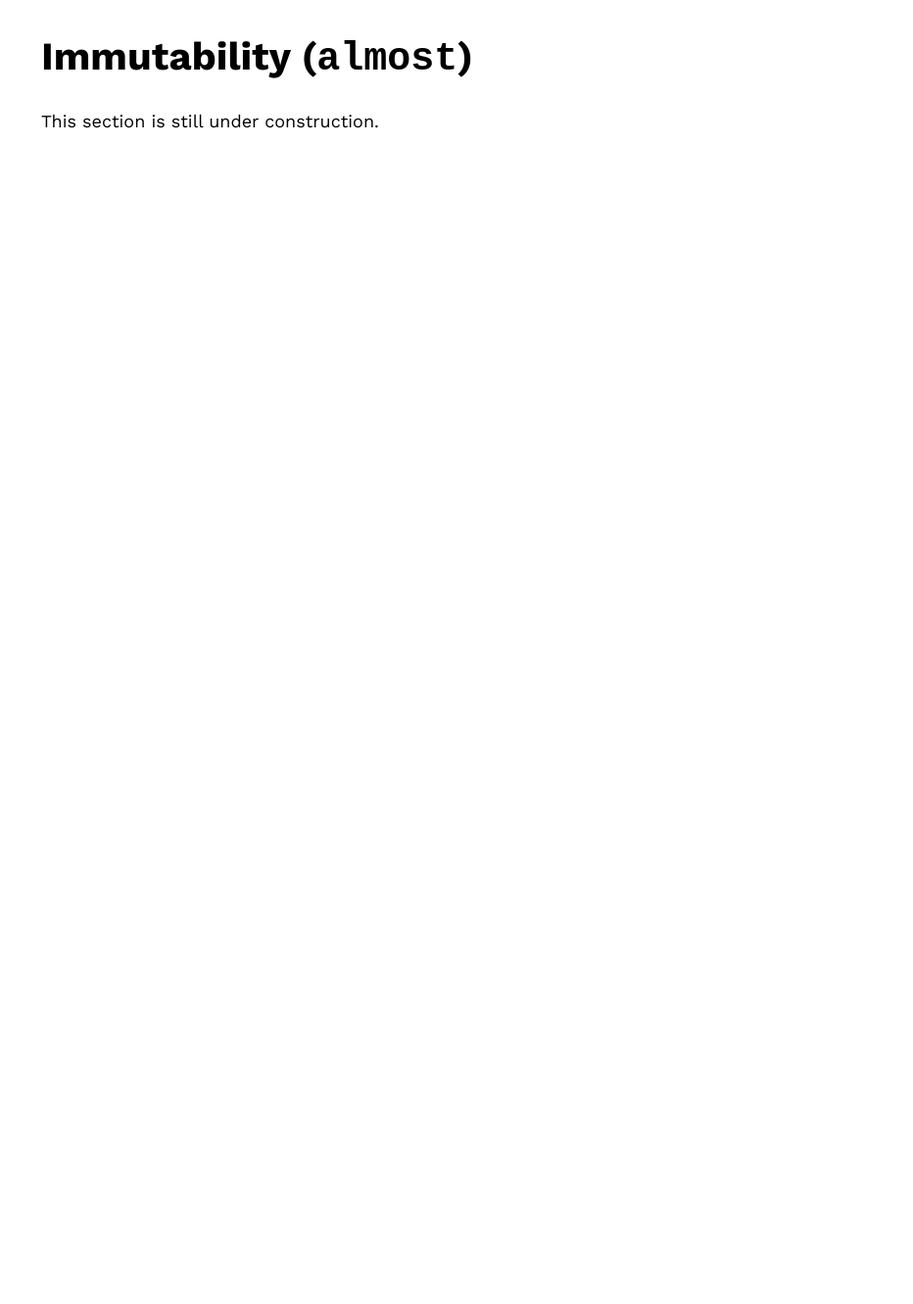
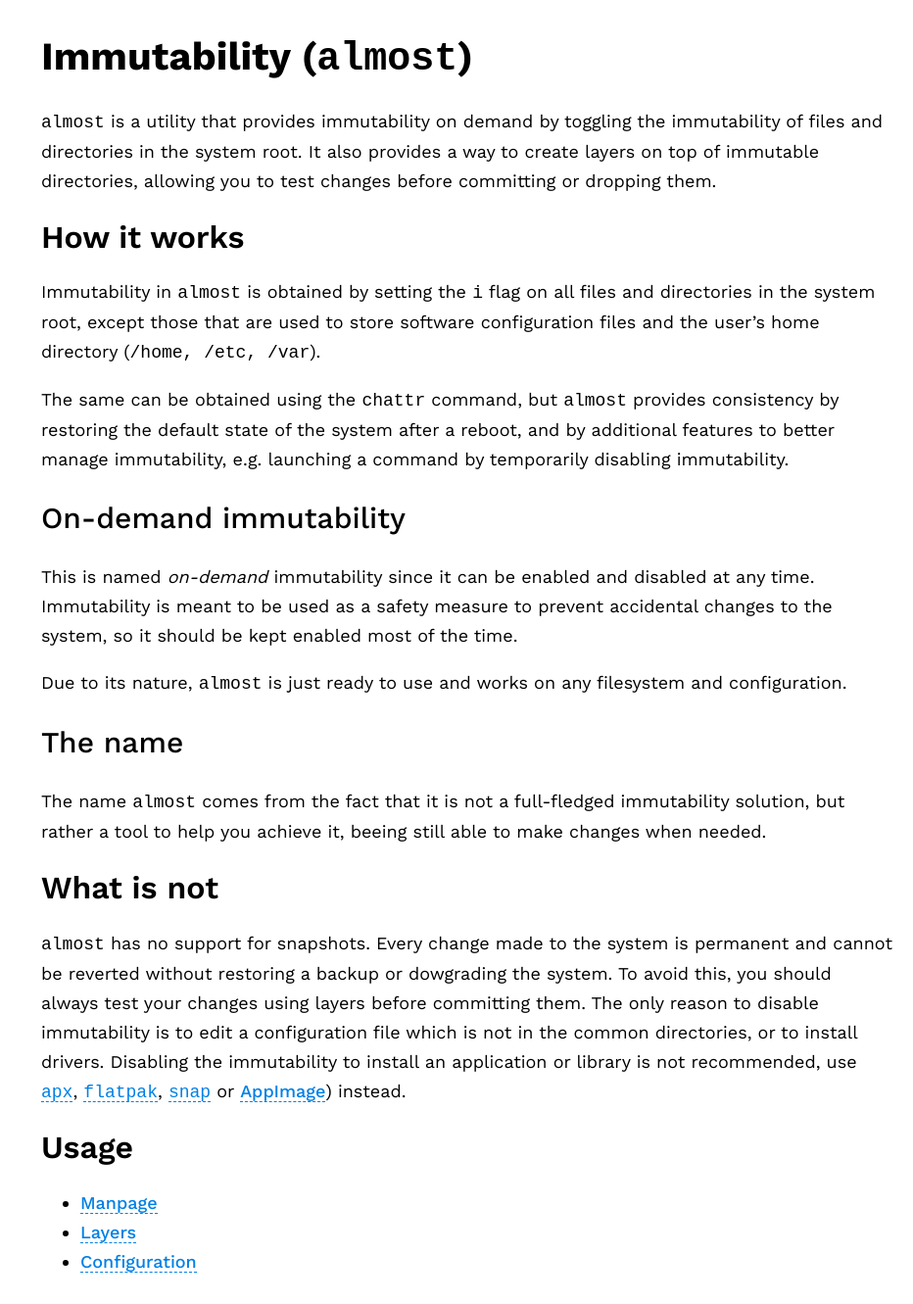
Before and after one commit to Vanilla-OS/documentation, a Jekyll site: the page built from docs/almost/index.md, in a window 1280 px wide. Shown: the whole page at 98% size, without its empty margins (348-1280 px from the left). Built offline with Jekyll 4.4.1, drawn with Linux system fonts in a browser that asks for light colours.

Commit message:
improve "almost" configuration

```diff
--- a/docs/almost/index.md
+++ b/docs/almost/index.md
@@ -4,4 +4,46 @@ description: Find out how to use Almost, the on-demand immutability utility.
 ---
 
 # Immutability (`almost`)
-This section is still under construction.
+`almost` is a utility that provides immutability on demand by toggling the
+immutability of files and directories in the system root. It also provides
+a way to create layers on top of immutable directories, allowing you to test
+changes before committing or dropping them.
+
+## How it works
+Immutability in `almost` is obtained by setting the `i` flag on all files and
+directories in the system root, except those that are used to store software
+configuration files and the user's home directory (`/home, /etc, /var`).
+
+The same can be obtained using the `chattr` command, but `almost` provides
+consistency by restoring the default state of the system after a reboot, and
+by additional features to better manage immutability, e.g. launching a command
+by temporarily disabling immutability.
+
+### On-demand immutability
+This is named *on-demand* immutability since it can be enabled and disabled
+at any time. Immutability is meant to be used as a safety measure to prevent
+accidental changes to the system, so it should be kept enabled most of the
+time.
+
+Due to its nature, `almost` is just ready to use and works on any filesystem
+and configuration.
+
+### The name
+The name `almost` comes from the fact that it is not a full-fledged
+immutability solution, but rather a tool to help you achieve it, beeing still
+able to make changes when needed.
+
+## What is not
+`almost` has no support for snapshots. Every change made to the system is
+permanent and cannot be reverted without restoring a backup or dowgrading
+the system. To avoid this, you should always test your changes using layers
+before committing them. The only reason to disable immutability is to edit
+a configuration file which is not in the common directories, or to install
+drivers. Disabling the immutability to install an application or library is
+not recommended, use [`apx`](/docs/apx), [`flatpak`](/docs/flatpak),
+[`snap`](/docs/snap) or [AppImage](/docs/appimage)) instead.
+
+## Usage
+- [Manpage](/docs/almost/manpage)
+- [Layers](/docs/almost/layers)
+- [Configuration](/docs/almost/configuration)
```
Also changed, not shown: docs/almost/configuration.md (added, +7 -0 lines), docs/almost/layers.md (added, +7 -0 lines), docs/almost/manpage.md (added, +7 -0 lines), docs/apx/manpage.md (added, +7 -0 lines).
